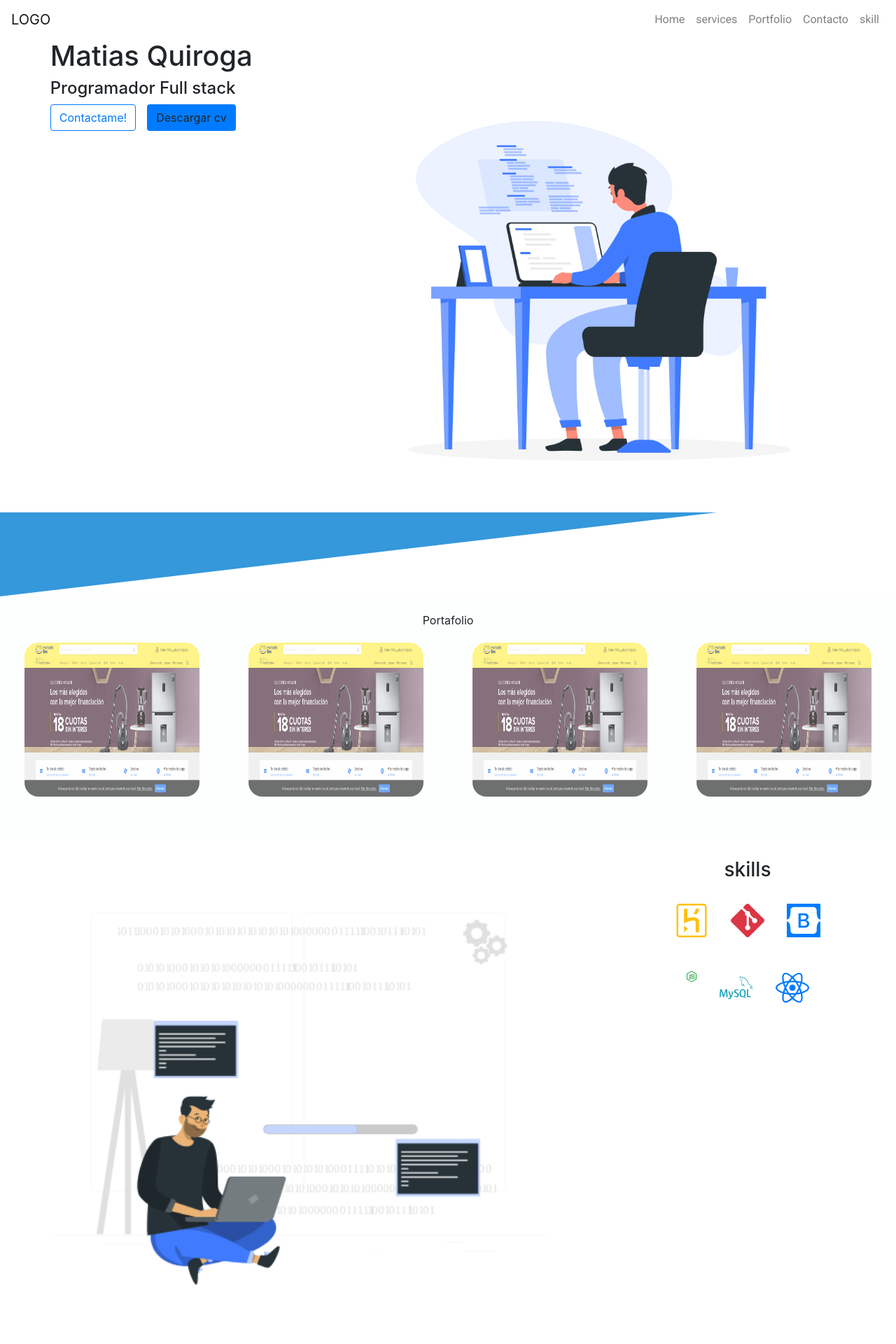
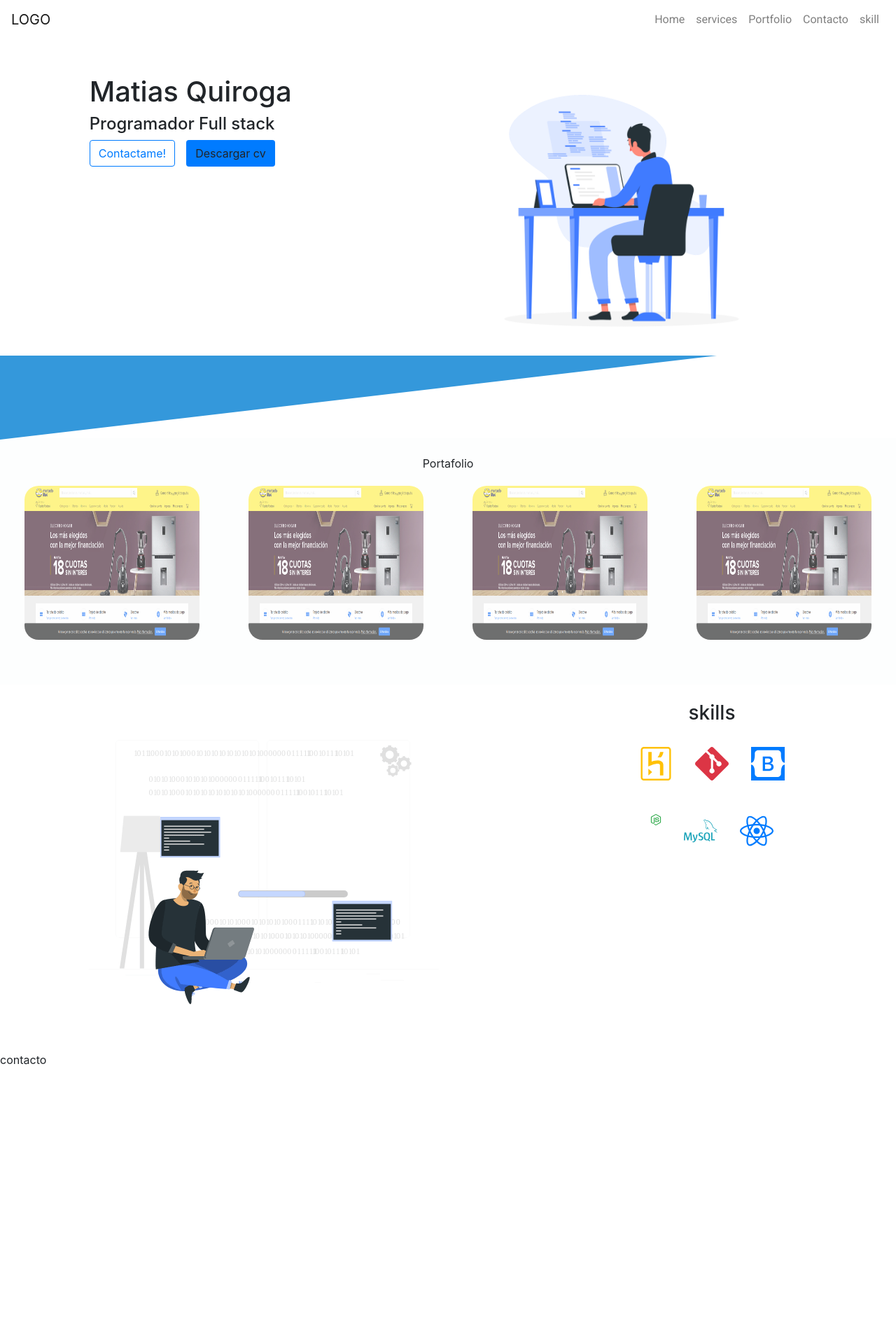
Before and after one commit to matias798/Portfolio, a React (Create React App) app: page / in a window 1280 px wide. Shown: the top 1920 px of the page at 70% size. After the commit the page ends 1526 px from the top, so only its background shows below. Built offline with nearby package versions, Linux system fonts and the light colour scheme.

Commit message:
minor changes

```diff
--- a/src/components/Header.jsx
+++ b/src/components/Header.jsx
@@ -12,7 +12,7 @@ function Header() {
   return (
   <div className='d-flex justify-content-around flex-wrap'>
 
-  <div >
+  <div className='headerText' >
 
 
 
--- a/src/components/Skills.jsx
+++ b/src/components/Skills.jsx
@@ -1,4 +1,6 @@
 import React from 'react';
+import './../styles/Skills.css';
+
 
 import SkillsImage from './../images/skills.gif';
 
@@ -21,7 +23,7 @@ function Skills() {
   return (
     <div className='d-flex justify-content-around flex-wrap mt-4'>
 
-       <div ><img src={SkillsImage} className='PogrammingImage' alt="logo" /> </div>
+       <div ><img src={SkillsImage} className='skillImage' alt="logo" /> </div>
 
 
 
--- a/src/styles/Header.css
+++ b/src/styles/Header.css
@@ -8,8 +8,13 @@ position: relative;
 
 }
 
+.headerText{
+    margin-top: 4%;
+
+}
 
 .PogrammingImage{
-    height: 88vh;
+    height: 60vh;
+    max-width: 90%;
 
 }
--- /dev/null
+++ b/src/styles/Skills.css
@@ -0,0 +1,3 @@
+.skillImage{
+    max-width: 100%;
+}
```
Also changed, not shown: src/styles/Portfolio.css (+0 -10 lines).
